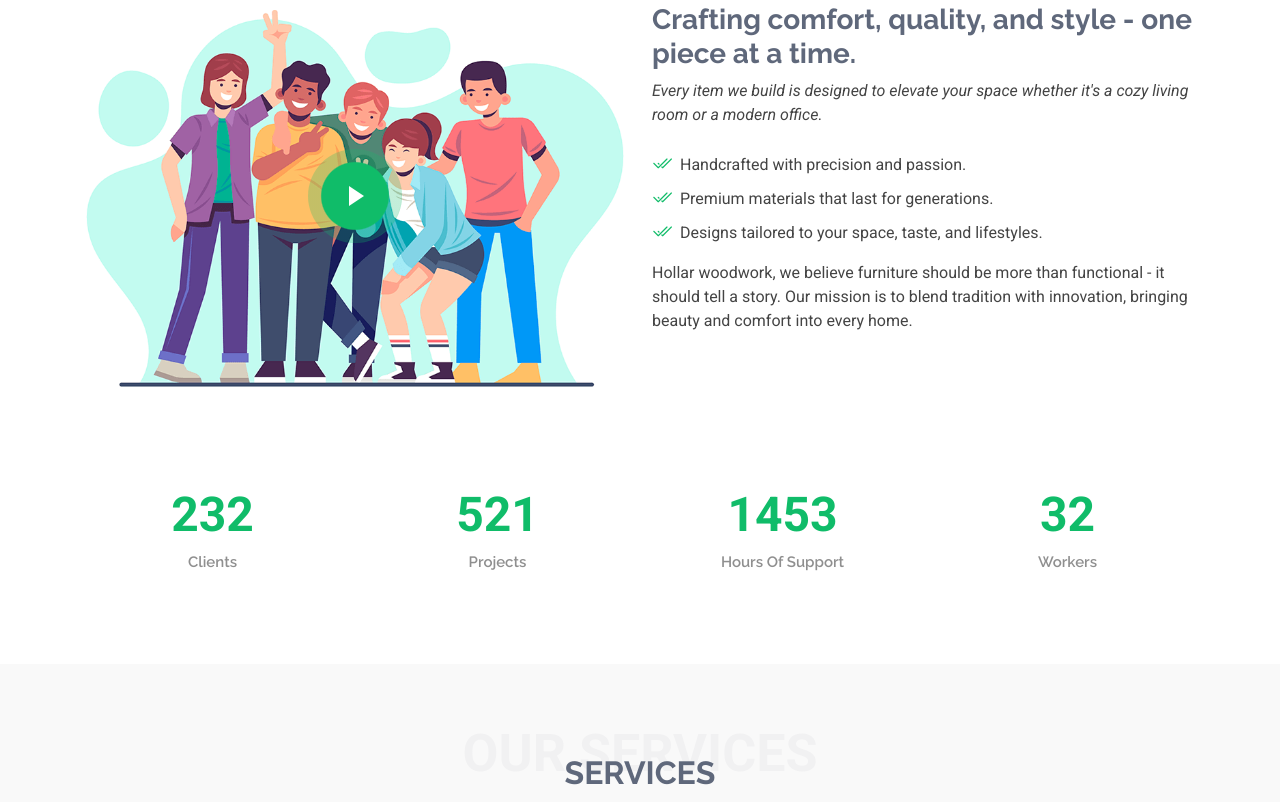
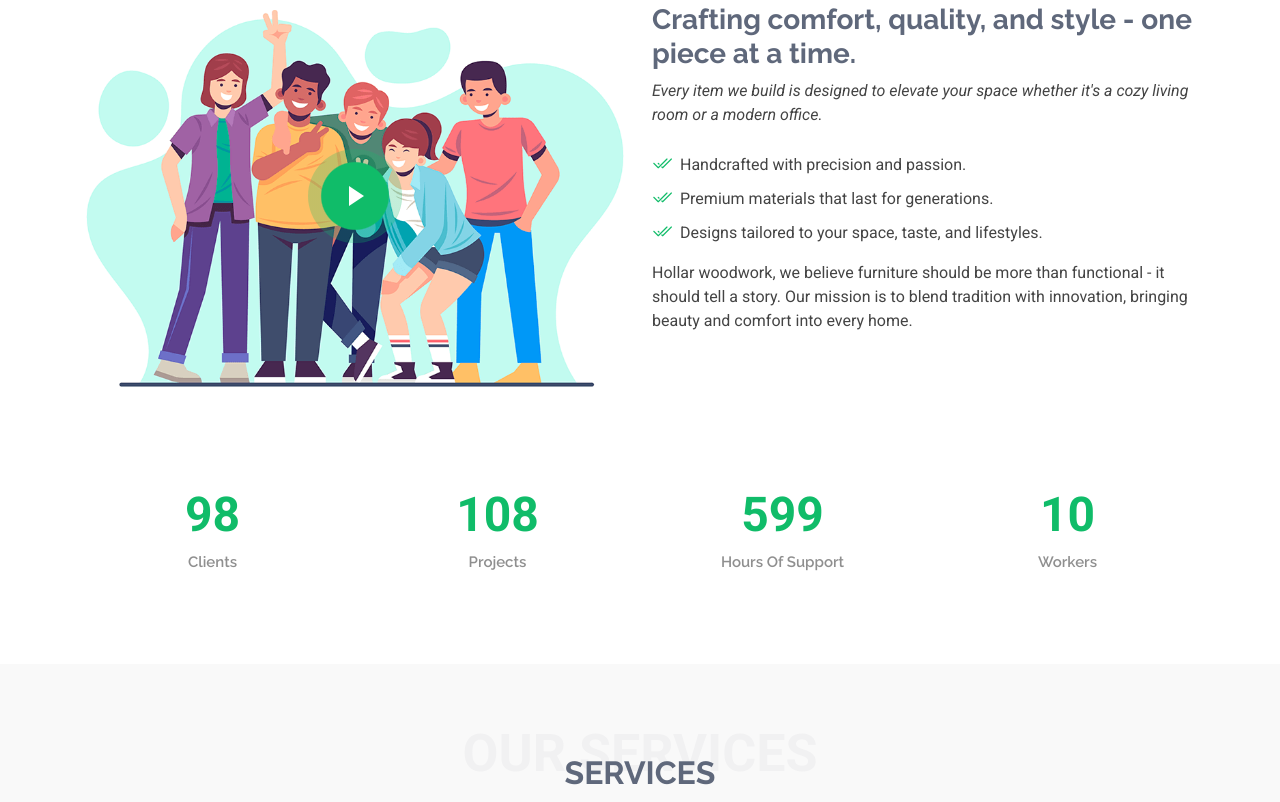
Before and after one commit to Holler3D/Hollar_woodwork, a plain HTML site: page index.html in a window 1280 px wide. Shown: the part 1214-2016 px from the top of the page. Drawn offline with Linux system fonts and the light colour scheme; some packages are replaced by stand-ins of ours; animation ran at ten frames a second; a script that the page names is missing.

Commit message:
index.html

```diff
--- a/index.html
+++ b/index.html
@@ -78,7 +78,7 @@
       <div class="container">
         <div class="row gy-4">
           <div class="col-lg-6 order-2 order-lg-1 d-flex flex-column justify-content-center" data-aos="fade-up">
-            <h1>Bueatifully Crafted Furniture for Modern Living</h1>
+            <h1>Beautifully Crafted Furniture for Modern Living</h1>
             <p>We design and build timeless furniture pieces that bring warmth, comfort, and character into every space</p>
             <div class="d-flex">
               <a href="#contact" class="btn-get-started">Reach us</a>
@@ -203,28 +203,28 @@
 
           <div class="col-lg-3 col-md-6">
             <div class="stats-item text-center w-100 h-100">
-              <span data-purecounter-start="0" data-purecounter-end="232" data-purecounter-duration="1" class="purecounter"></span>
+              <span data-purecounter-start="0" data-purecounter-end="98" data-purecounter-duration="1" class="purecounter"></span>
               <p>Clients</p>
             </div>
           </div><!-- End Stats Item -->
 
           <div class="col-lg-3 col-md-6">
             <div class="stats-item text-center w-100 h-100">
-              <span data-purecounter-start="0" data-purecounter-end="521" data-purecounter-duration="1" class="purecounter"></span>
+              <span data-purecounter-start="0" data-purecounter-end="108" data-purecounter-duration="1" class="purecounter"></span>
               <p>Projects</p>
             </div>
           </div><!-- End Stats Item -->
 
           <div class="col-lg-3 col-md-6">
             <div class="stats-item text-center w-100 h-100">
-              <span data-purecounter-start="0" data-purecounter-end="1453" data-purecounter-duration="1" class="purecounter"></span>
+              <span data-purecounter-start="0" data-purecounter-end="599" data-purecounter-duration="1" class="purecounter"></span>
               <p>Hours Of Support</p>
             </div>
           </div><!-- End Stats Item -->
 
           <div class="col-lg-3 col-md-6">
             <div class="stats-item text-center w-100 h-100">
-              <span data-purecounter-start="0" data-purecounter-end="32" data-purecounter-duration="1" class="purecounter"></span>
+              <span data-purecounter-start="0" data-purecounter-end="10" data-purecounter-duration="1" class="purecounter"></span>
               <p>Workers</p>
             </div>
           </div><!-- End Stats Item -->
```
